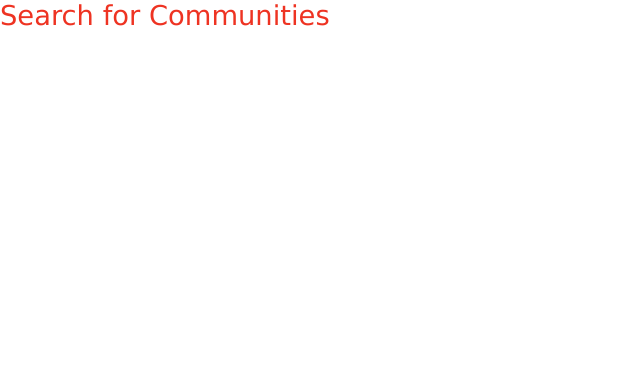
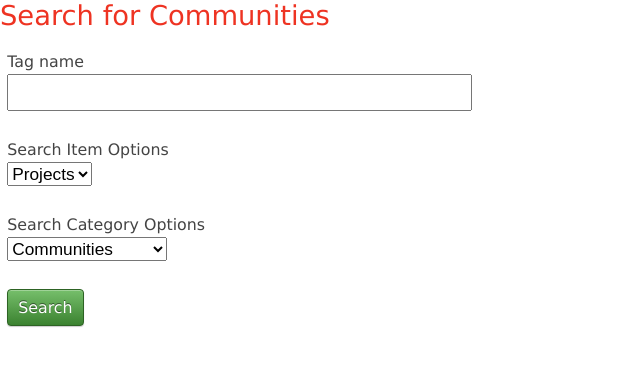
Before and after one commit to ohdoyoun/csc309-1, a CakePHP app: the page made by app/View/Communities/search.ctp in a window 1280 px wide. Shown: the top 366 px of the page, without its empty margins (0-640 px from the left). Run offline with PHP 8.4 and a stand-in for CakePHP, Linux system fonts and the light colour scheme; the template is opened without the code that fills it, so the values that code supplies are empty; form fields are guessed from the names that the template uses; some libraries are stand-ins or nearby versions.

Commit message:
Update search.ctp

```diff
--- a/app/View/Communities/search.ctp
+++ b/app/View/Communities/search.ctp
@@ -1 +1,11 @@
 <h2>Search for Communities</h2>
+<div style="float: left; width: 500px;">
+<?php
+
+	echo $this->Form->create('Communities', array('action'=>'create'));
+	echo $this->Form->input('tag_name');
+	echo $this->Form->input('category', array('type' => 'select', 'label' => 'Search Item Options', 'options' => array('Projects', 'Profiles', 'All')));
+	echo $this->Form->input('category', array('type' => 'select', 'label' => 'Search Category Options', 'options' => array('Communities', 'Sub-Communities', 'All')));
+	echo $this->Form->end('Search');
+?>
+</div>
```
